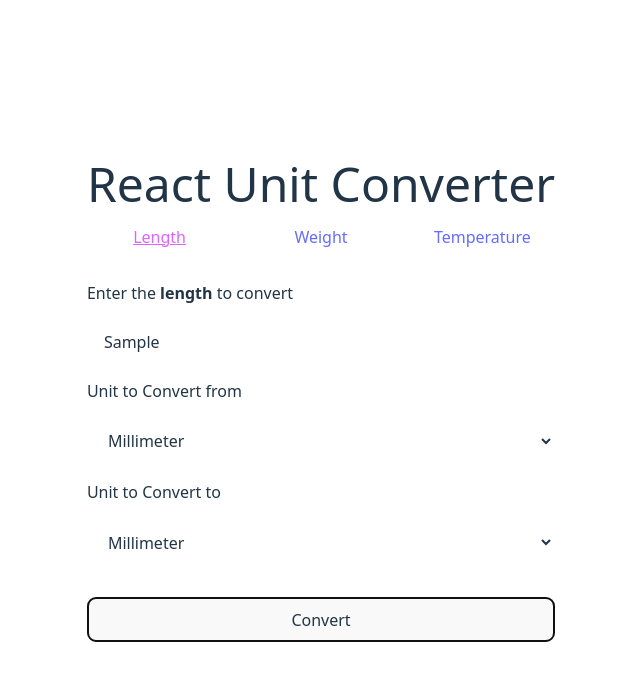
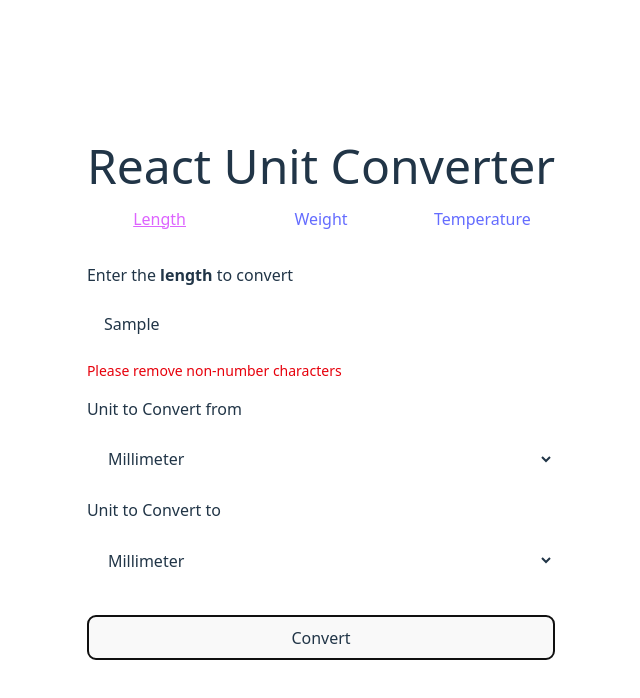
Before and after one commit to sebastianaclane/react-unit-converter, a React (Vite) app: page / in a window 1280 px wide. Both pictures are taken after typing "Sample" into the empty fields and a click on the button "Convert". Shown: the top 698 px of the page, without its empty margins (319-959 px from the left). Built offline with nearby package versions, Linux system fonts and the light colour scheme.

Commit message:
Show formErrorMessage if there is an error

```diff
--- a/src/Form.jsx
+++ b/src/Form.jsx
@@ -235,6 +235,7 @@ function Form( {typeOfConverter} ) {
                     inputMode="decimal"
                     onInput={validateInput}
                 />
+                { formErrorMessage !== "" && <p className="text-red-600 text-sm">{formErrorMessage}</p> }
                 <label htmlFor="fromunit">Unit to Convert from</label>
                 <select id="fromunit" name="fromunit" ref={fromUnitRef}>
                     {renderUnitOptions()}
```
